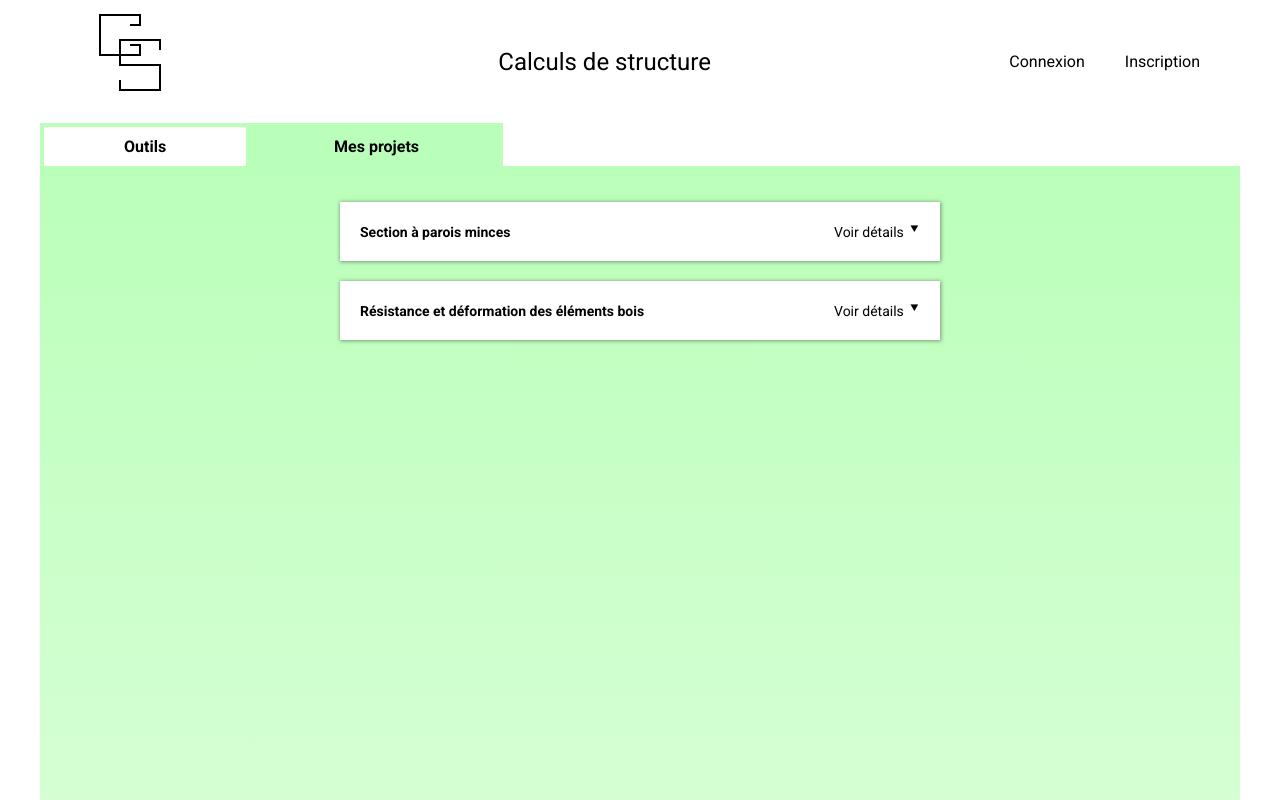
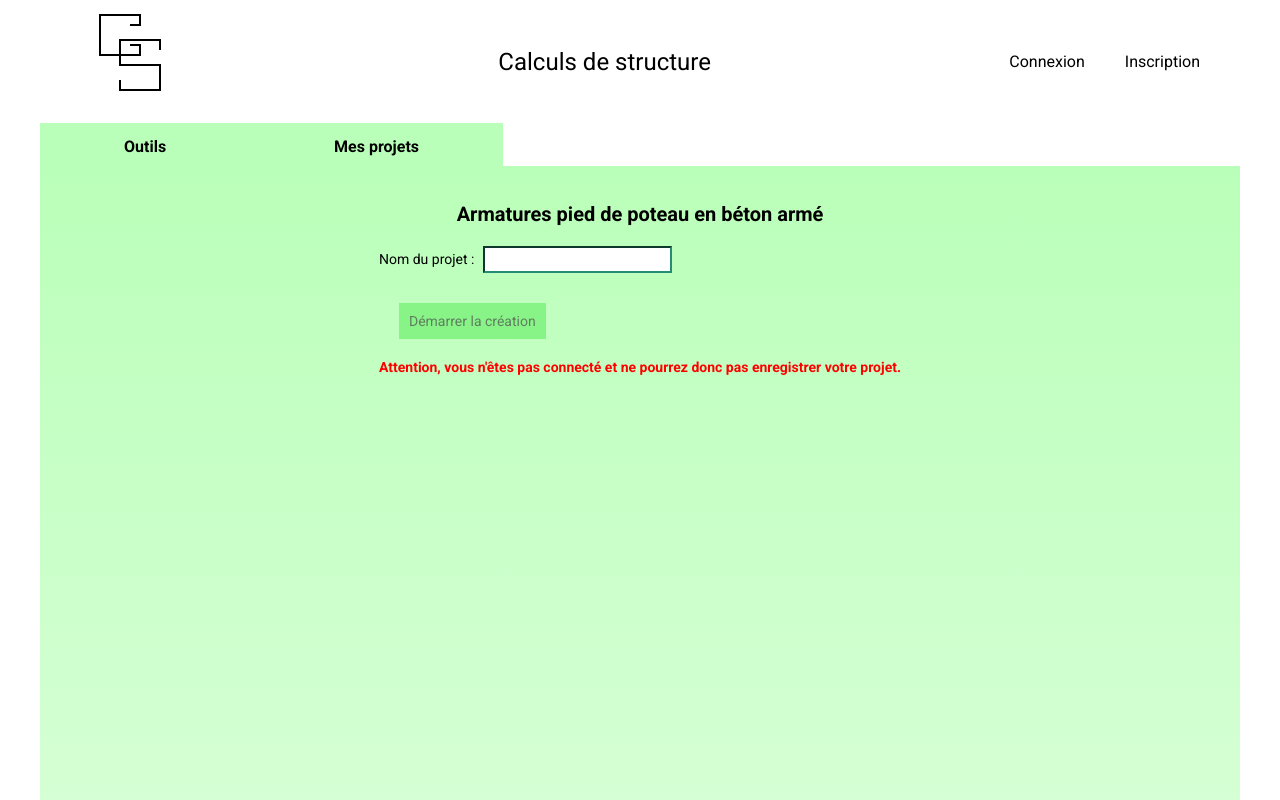
Before and after one commit to Aldehyd/calculate, an Angular app: page /column-tool in a window 1280 px wide. Before the commit this address led to /. Built offline with nearby package versions, Linux system fonts and the light colour scheme; a web font is replaced by a local one.

Commit message:
add column tool

```diff
--- a/src/app/app.routes.ts
+++ b/src/app/app.routes.ts
@@ -13,6 +13,7 @@ import { SectionToolResultsComponent } from './section-tool-results/section-tool
 import { SubscriptionValidatedComponent } from './subscription-validated/subscription-validated.component';
 import { WoodStrengthDeformationComponent } from './wood-strength-deformation/wood-strength-deformation.component';
 import { WoodSDCoeffsComponent } from './wood-s-d-coeffs/wood-s-d-coeffs.component';
+import { ColumnToolComponent } from './column-tool/column-tool.component';
 
 export const routes: Routes = [
     {path: '', component: ToolsListComponent},
@@ -29,5 +30,6 @@ export const routes: Routes = [
     {path: 'section-tool/results', component: SectionToolResultsComponent},
     {path: 'wood-strength-deformation', component: WoodStrengthDeformationComponent},
     {path: 'wood-strength-deformation/coeffs', component: WoodSDCoeffsComponent},
+    {path: 'column-tool',component: ColumnToolComponent},
     {path: '**', redirectTo: ''}
 ];
--- /dev/null
+++ b/src/app/column-tool/column-tool.component.html
@@ -0,0 +1,40 @@
+<h1>Armatures pied de poteau en béton armé</h1>
+<form class="tool-form" [formGroup]="projectForm" (ngSubmit)="onSubmitForm()">
+  <p>
+    <label for="emailInput">Nom du projet : </label>
+    <input
+      id="project-name-input"
+      name="projectName"
+      type="text"
+      formControlName="name"
+      maxlength="25"
+    />
+  </p>
+  <div class="bottom-links-container">
+    <a routerLink="" *ngIf="columnService.modifyProject === false"
+      >Retour aux outils</a
+    >
+    <a routerLink="/projects" *ngIf="columnService.modifyProject === true"
+      >Retour aux projets</a
+    >
+    <button
+      type="submit"
+      class="basic-button"
+      [attr.aria-disabled]="
+        projectForm.value.name !== null && projectForm.value.name.length > 0
+          ? 'false'
+          : 'true'
+      "
+    >
+      {{
+        columnService.modifyProject === true
+          ? "Suivant"
+          : "Démarrer la création"
+      }}
+    </button>
+  </div>
+</form>
+<p class="warning-message" *ngIf="accountService.connected === false">
+  Attention, vous n'êtes pas connecté et ne pourrez donc pas enregistrer votre
+  projet.
+</p>
--- /dev/null
+++ b/src/app/column-tool/column-tool.component.ts
@@ -0,0 +1,39 @@
+import { CommonModule } from '@angular/common';
+import { Component, OnInit } from '@angular/core';
+import { FormBuilder, FormGroup, ReactiveFormsModule, Validators } from '@angular/forms';
+import { Router, RouterModule } from '@angular/router';
+import { accountService } from '../services/account.service';
+import { columnService } from '../services/column.service';
+
+@Component({
+  selector: 'app-column-tool',
+  standalone: true,
+  imports: [CommonModule,RouterModule,ReactiveFormsModule],
+  templateUrl: './column-tool.component.html',
+  styleUrl: './column-tool.component.scss'
+})
+export class ColumnToolComponent implements OnInit {
+
+  projectForm!: FormGroup;
+
+  constructor(
+    private router: Router,
+    public columnService: columnService,
+    public accountService: accountService,
+    private formBuilder: FormBuilder
+  ) {}
+
+  ngOnInit(): void {
+    this.projectForm = this.formBuilder.group({
+      name: [this.columnService.projectName,[Validators.required]]
+    });
+  }
+
+  onSubmitForm() {
+    if(this.projectForm.value.name !== null && this.projectForm.value.name.length > 0) {
+      this.columnService.projectName = this.projectForm.value.name;
+      this.router.navigateByUrl('column-tool/properties');
+    };
+  }
+
+}
--- /dev/null
+++ b/src/app/services/column.service.ts
@@ -0,0 +1,21 @@
+import { Injectable, OnInit } from "@angular/core";
+
+interface projectDetailsInterface {
+    materiau: string,
+    type: string | null,
+    classeService: string,
+    action: string
+}
+@Injectable({
+    providedIn: 'root'
+})
+export class columnService implements OnInit {
+    projectName!: string;
+    modifyProject!: boolean;
+    projectDetails!: projectDetailsInterface;
+
+    ngOnInit(): void {
+    }
+
+
+}
--- a/src/app/tool/tool.component.ts
+++ b/src/app/tool/tool.component.ts
@@ -52,6 +52,11 @@ export class ToolComponent implements OnInit {
         this.woodStrengthDeformationService.projectName = null;
         this.router.navigateByUrl(this.tool.url);
         break;
+      case 2 :
+        // this.woodStrengthDeformationService.modifyProject = false;
+        // this.woodStrengthDeformationService.projectName = null;
+        this.router.navigateByUrl(this.tool.url);
+        break;
       default:
         break;
     };
--- a/src/app/tools-list/tools-list.component.ts
+++ b/src/app/tools-list/tools-list.component.ts
@@ -38,6 +38,13 @@ export class ToolsListComponent implements OnInit{
         url: "wood-strength-deformation",
         description: "Détermination des coefficients de résistance et déformation des éléments bois en fonction de la classe de service.",
         norm: "Norme: EN NF 1995 1-1"
+      },
+      {
+        id: 2,
+        title: "Armatures pied de poteau en béton armé",
+        url: "column-tool",
+        description: "Calcul des armatures longitudinales en pied de poteau en béton armé, encatré en tête dans une structure contreventée.",
+        norm: "Norme: EN NF 1992 1-1"
       }
     ]
   }
```
Also changed, not shown: src/app/column-tool/column-tool.component.scss (added).
